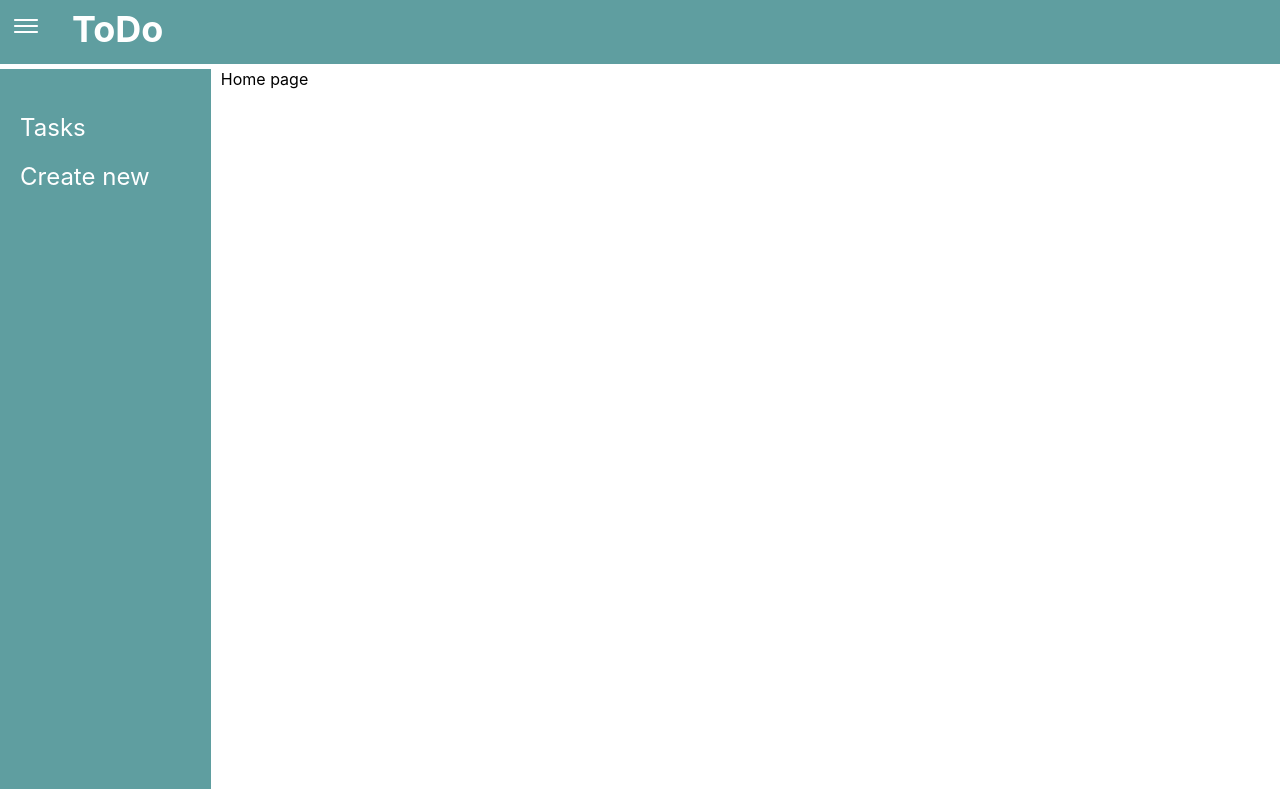
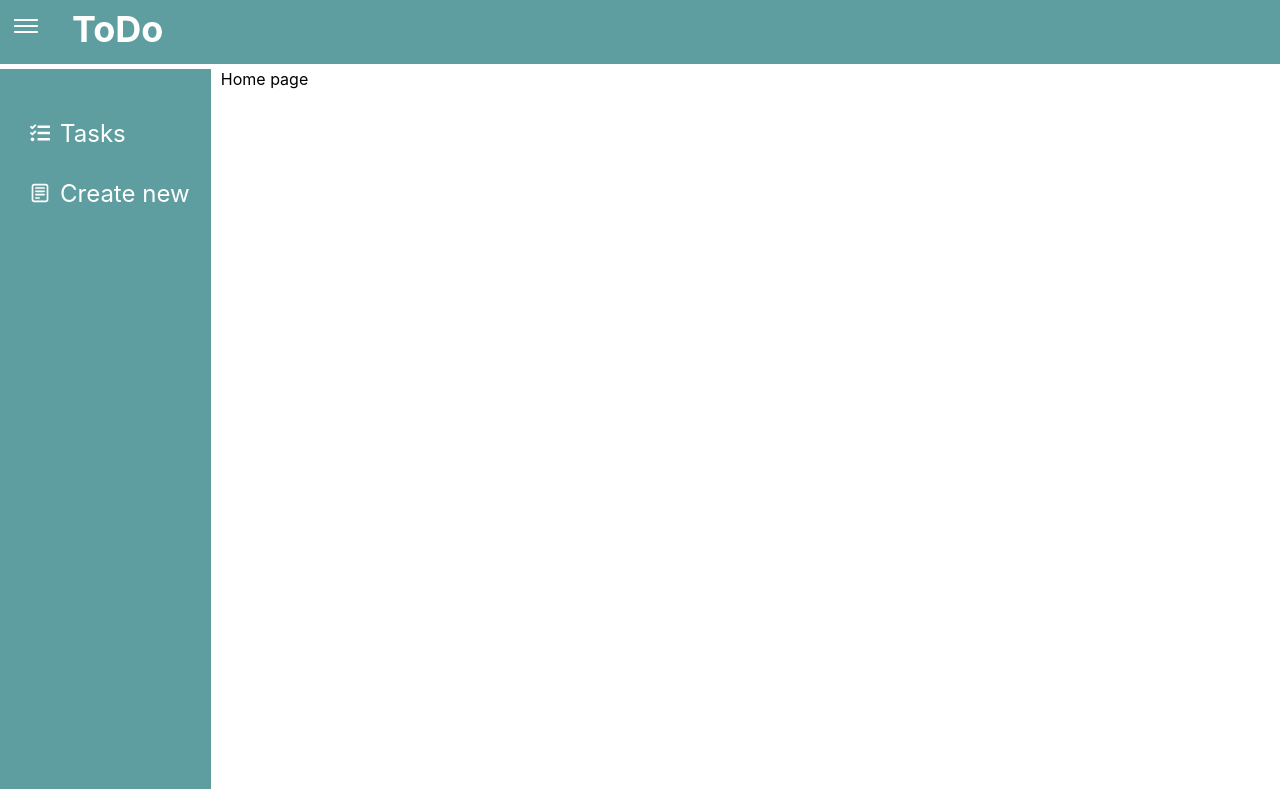
Before and after one commit to PundirKajal/todo, a Next.js app in the folder ui/: page / in a window 1280 px wide. Built offline with nearby package versions, Linux system fonts and the light colour scheme.

Commit message:
update sidebar design

```diff
--- a/ui/src/components/Menu/index.tsx
+++ b/ui/src/components/Menu/index.tsx
@@ -1,6 +1,8 @@
 import * as S from "./style";
 import { NavbarOptions } from "../../constants";
 import Link from 'next/link';
+
+
 
 const Menu = () => {
     return (
@@ -8,7 +10,12 @@ const Menu = () => {
             <S.Navbar>
                 <S.NavbarList>
                     {NavbarOptions.map(item => <S.NavbarItem key={item.id}>
-                        <Link href={item.path}>{item.title}</Link>
+                        <Link href={item.path}>
+                            <S.LinkItem>
+                            <S.Icon>{item.icon}</S.Icon>
+                            {item.title}
+                            </S.LinkItem>
+                            </Link>
                     </S.NavbarItem>)}
                 </S.NavbarList>
             </S.Navbar>
--- a/ui/src/components/Menu/style.tsx
+++ b/ui/src/components/Menu/style.tsx
@@ -24,3 +24,14 @@ export const NavbarItem = styled.li`
         font-weight: 500;
     }
 `;
+
+export const LinkItem = styled.span`
+    display: flex;
+    align-items: center;
+`;
+
+export const Icon = styled.span`
+    margin: 10px;
+    font-size: 20px;
+    display: flex;
+`;
--- a/ui/src/constants.tsx
+++ b/ui/src/constants.tsx
@@ -1,13 +1,16 @@
+import { FaTasks } from "react-icons/fa";
+import { CgNotes } from "react-icons/cg";
+
 export const NavbarOptions = [
     {
         id: 1,
         title: 'Tasks',
-        icon: '',
+        icon: <FaTasks />,
         path: '/Tasks'
     },{
         id: 2,
         title: 'Create new',
-        icon: '',
+        icon: <CgNotes />,
         path: '/Task'
     }
 ]
```
